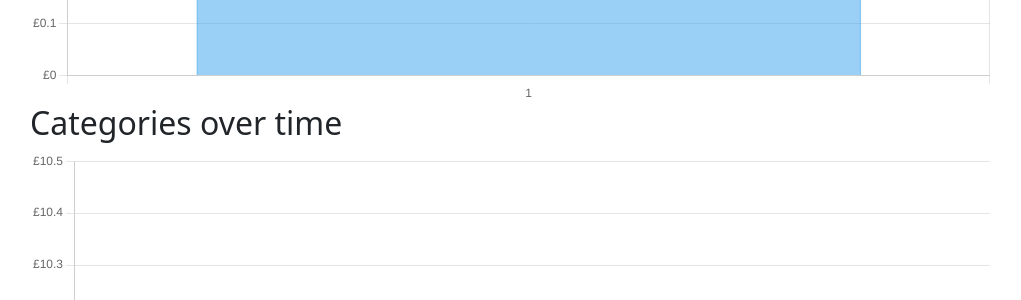
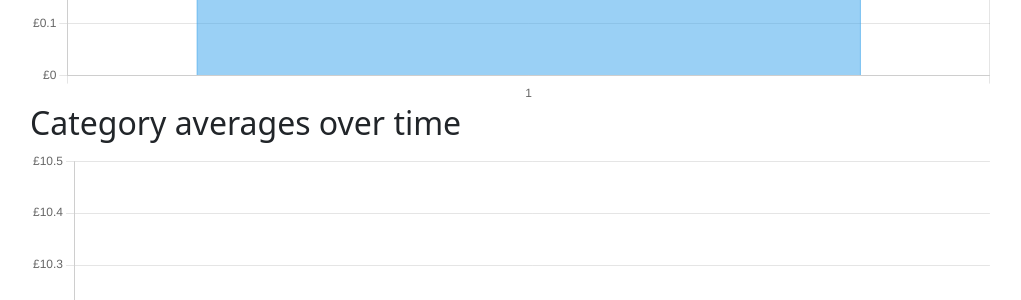
Before and after one commit to jameshanlon/finances, a Python web app: template templates/index.html in a window 1280 px wide. Shown: the part 596-896 px from the top of the page, without its empty margins (52-1073 px from the left). Run offline with Jinja, Linux system fonts and the light colour scheme; the template is opened without the code that fills it: most values are stand-ins (such as "Sample title", 1, 10 or a date in 2020); style sheets or scripts are compiled from the project's sources.

Commit message:
Don't exclude any categories from chart

```diff
--- a/templates/index.html
+++ b/templates/index.html
@@ -21,7 +21,7 @@
     <h2>Summary</h2>
     <div><canvas id="all-years-chart"></canvas></div>
 
-    <h2>Categories over time</h2>
+    <h2>Category averages over time</h2>
     <div><canvas id="categories-chart"></canvas></div>
 
     {% for year in dataset.years | reverse %}
@@ -136,7 +136,7 @@
         data: {
           labels: [{% for year in dataset.years %} '{{year.index}}', {% endfor %} ],
           datasets: [
-          {% for category in categories if category.value != 1 %}
+          {% for category in categories %}
           {
             label: '{{category.name}}',
             data: [
```
